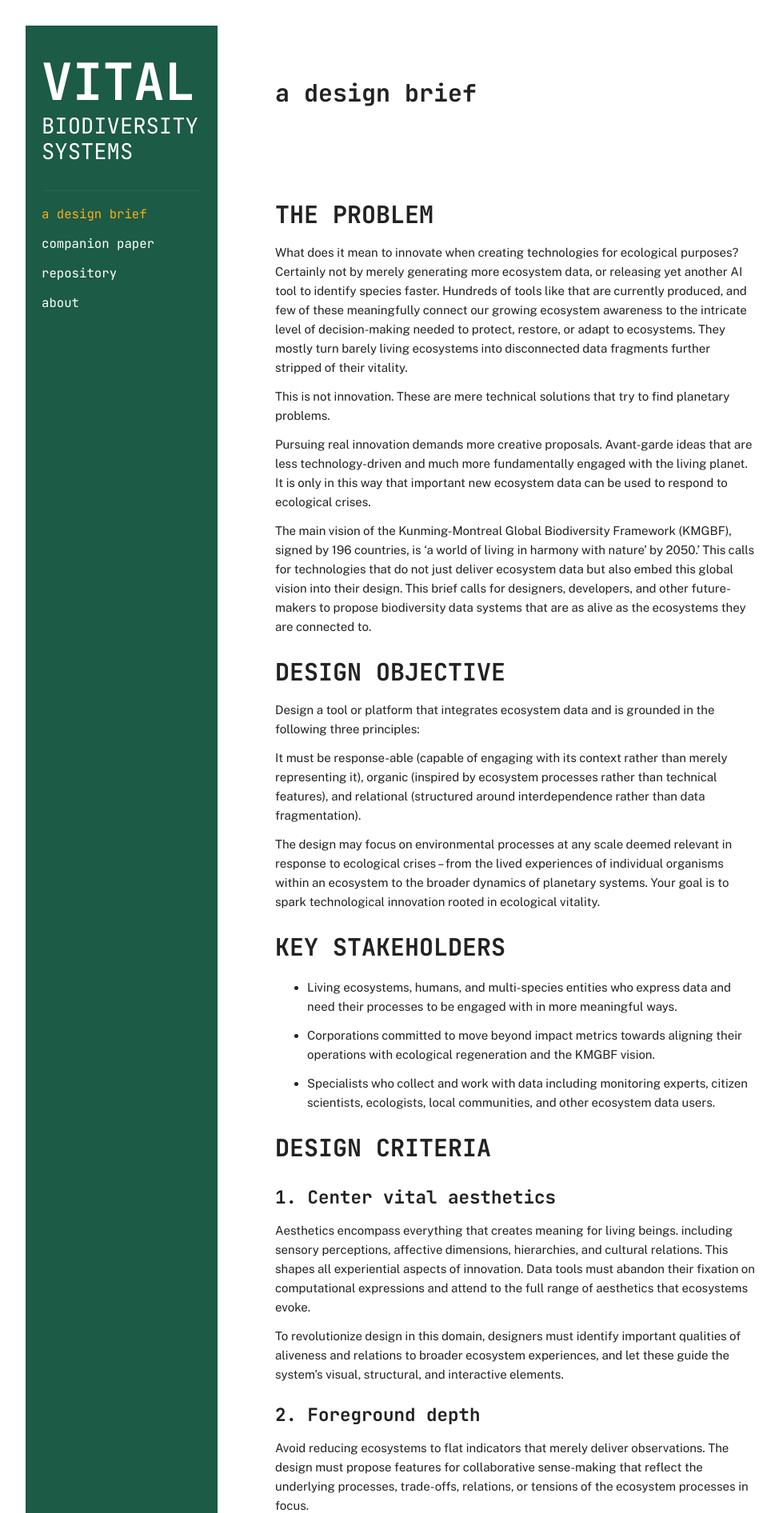
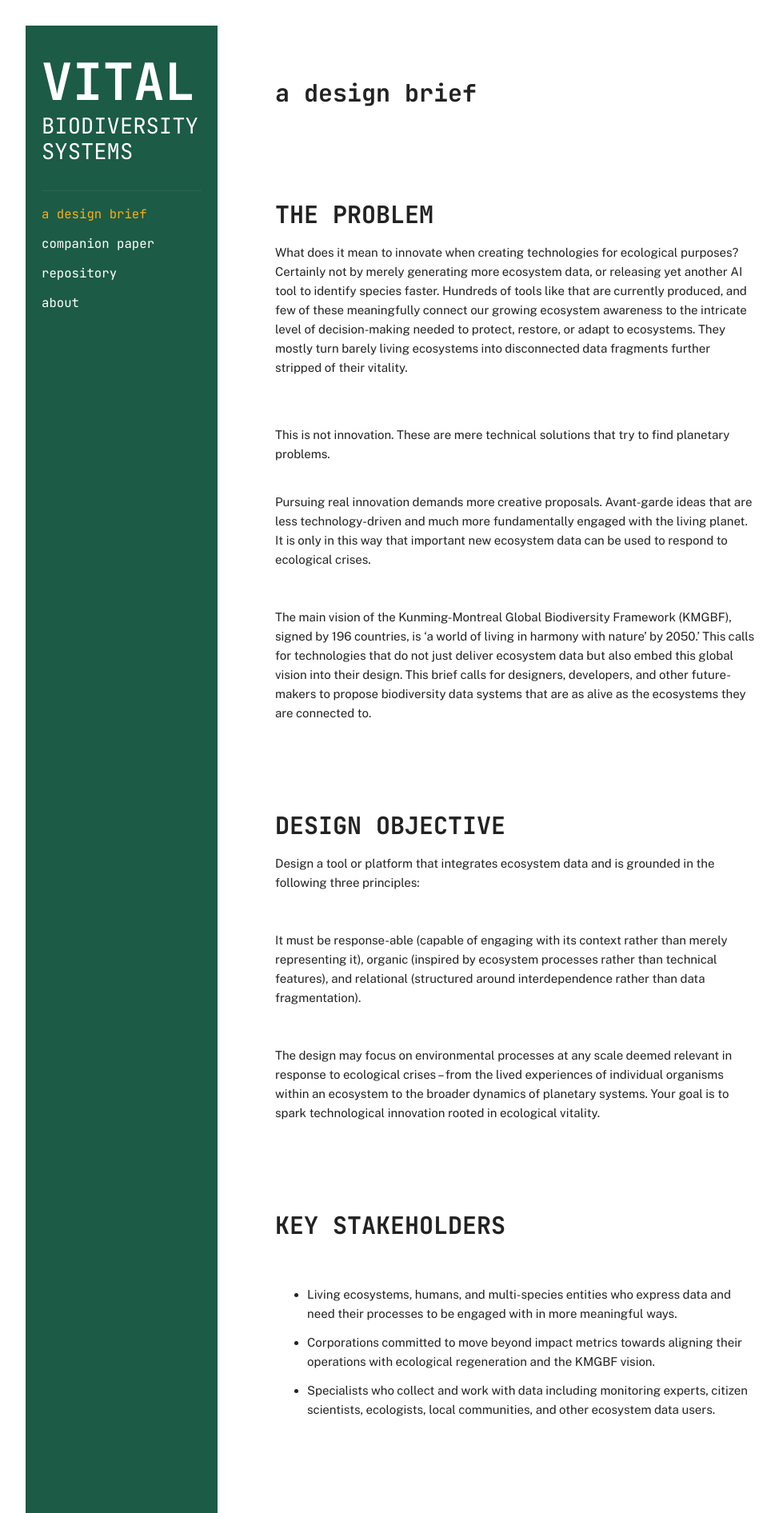
Before and after one commit to vitalbiodiversity/vitalbiodiversity.github.io, a Jekyll site: the page built from index.md, in a window 1280 px wide. Shown: the top 1892 px of the page at 80% size, without its empty margins (58-1032 px from the left). Built offline with Jekyll 4.4.1, drawn with Linux system fonts in a browser that asks for light colours; some of the changed text lies outside the part shown.

Commit message:
Update index.md

```diff
--- a/index.md
+++ b/index.md
@@ -14,51 +14,55 @@ layout: default
 
 What does it mean to innovate when creating technologies for ecological purposes? Certainly not by merely generating more  ecosystem data, or releasing yet another AI tool to identify species faster. Hundreds of tools like that are currently produced, and few of these meaningfully connect our growing ecosystem awareness to the intricate level of decision-making needed to protect, restore, or adapt to ecosystems. They mostly turn barely living ecosystems into disconnected data fragments further stripped of their vitality.
 
-
+<br>
+<br>
 This is not innovation. These are mere technical solutions that try to find planetary problems.
-
+<br>
+<br>
 
 Pursuing real innovation demands more creative proposals. Avant-garde ideas that are less technology-driven and much more fundamentally engaged with the living planet. It is only in this way that important new ecosystem data can be used to respond to ecological crises.
 
+<br>
 
 The main vision of the Kunming-Montreal Global Biodiversity Framework (KMGBF), signed by 196 countries, is ‘a world of living in harmony with nature’ by 2050.’ This calls for technologies that do not just deliver ecosystem data but also embed this global vision into their design. This brief calls for designers, developers, and other future-makers to propose biodiversity data systems that are as alive as the ecosystems they are connected to.
 
-
-
-
+<br>
+<br>
+<br>
 
 # DESIGN OBJECTIVE
 
 Design a tool or platform that integrates ecosystem data and is grounded in the following three principles:
 
+<br>
 
 It must be response-able (capable of engaging with its context rather than merely representing it), organic (inspired by ecosystem processes rather than technical features), and relational (structured around interdependence rather than data fragmentation).
 
+<br>
 
 The design may focus on environmental processes at any scale deemed relevant in response to ecological crises – from the lived experiences of individual organisms within an ecosystem to the broader dynamics of planetary systems. Your goal is to spark technological innovation rooted in ecological vitality.
 
-
-
-
+<br>
+<br>
+<br>
 
 # KEY STAKEHOLDERS
-
-
+<br>
 - Living ecosystems, humans, and multi-species entities who express data and need their processes to be engaged with in more meaningful ways.
-
+<br>
 
 - Corporations committed to move beyond impact metrics towards aligning their operations with ecological regeneration and the KMGBF vision.
-
+<br>
 
 - Specialists who collect and work with data including monitoring experts, citizen scientists, ecologists, local communities, and other ecosystem data users.
 
-
-
-
+<br>
+<br>
+<br>
 
 # DESIGN CRITERIA
 
-
+<br>
 
 ## 1. Center vital aesthetics
 
@@ -66,7 +70,7 @@ Aesthetics encompass everything that creates meaning for living beings. includin
 
 To revolutionize design in this domain, designers must identify important qualities of aliveness and relations to broader ecosystem experiences, and let these guide the system’s visual, structural, and interactive elements.
 
-
+<br>
 
 ## 2. Foreground depth
 
@@ -74,7 +78,7 @@ Avoid reducing ecosystems to flat indicators that merely deliver observations. T
 
 Foregrounding depth means deliberately connecting biodiversity data to complex ecological and societal challenges to enable further discourse and decision-making. Data systems thereby move from static data repositories to tools that stimulate reflection and action.
 
-
+<br>
 
 ## 3. Align economic value with ecological dynamics
 
@@ -82,31 +86,35 @@ Developing a business case for the implementation of data tools can be important
 
 The strongest business cases will be those that work within, rather than attempt to override, resilient ecological understandings of value and growth. While existing tools push for further commodification of biodiversity, more ecologically aligned proposals should make value propositions that are already inherent in ecosystems.
 
-
-
-
+<br>
+<br>
+<br>
 
 # DESIGN CONSTRAINTS
 
+<br>
 
 ## Ecologies
 
 Ecosystem knowledge is always partial, shaped by incomplete data, human perspectives, and evolving scientific understandings. Designs must stay open to diverse ways of knowing, yet grounded in ecological integrity. Speculation, intuition, and creative approaches are integral, but should not justify ecological misrepresentation.
 
-
+<br>
+<br>
 
 ## Technologies
 
 The design may be conceptual or a prototype, built with existing technologies or imagining new ones. Too often, environmental tools are driven by new technology trends, rather than ecological or socio-political needs. This brief instead requires that technological features emerge from the design’s ecological intentions and not the other way around.
 
-
+<br>
+<br>
 
 ## Socio-politics
 
 All designs have socio-political effects. The design must therefore critically consider who and what it serves, and what it thereby risks ignoring. It must provide transparency about how decisions and data shape power across humans and ecosystems. This includes asking how the design contributes to creating regenerative multispecies futures.
 
-
-
+<br>
+<br>
+<br>
 
 # Prompts
 
```
